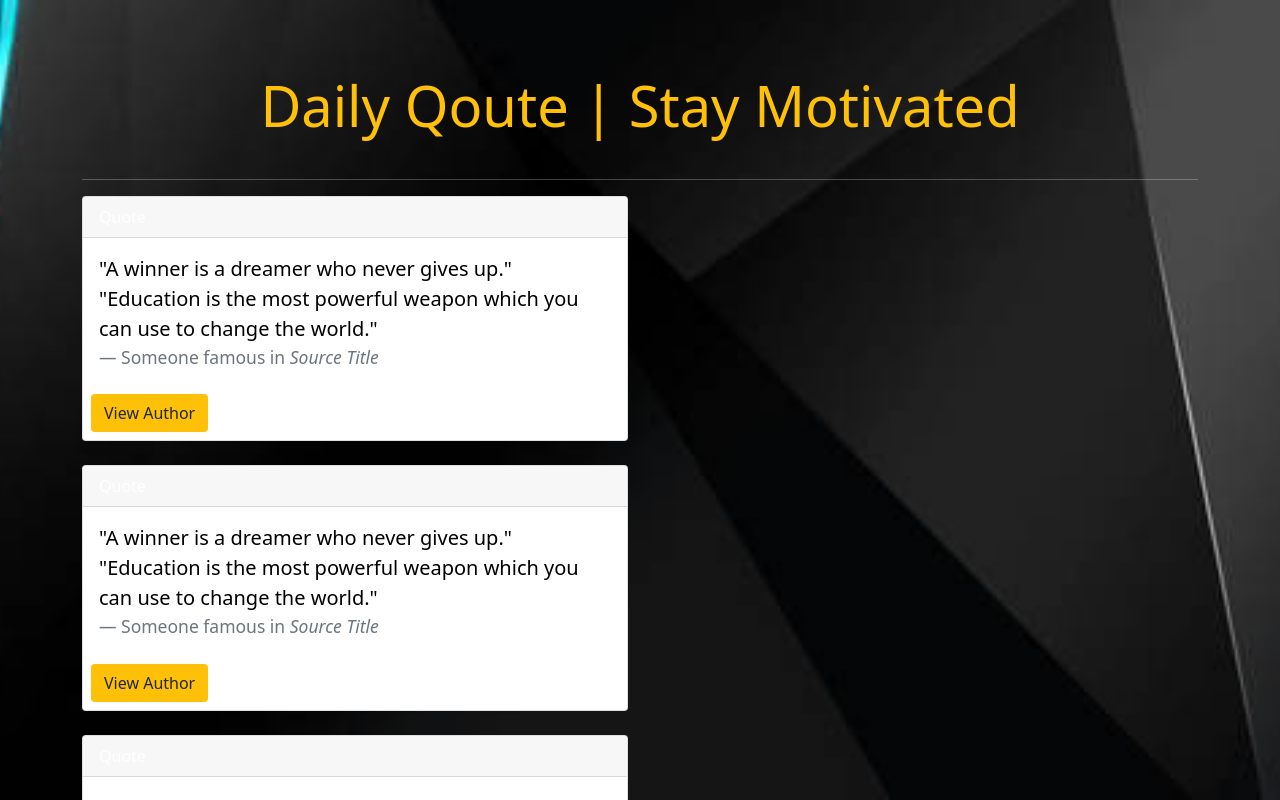
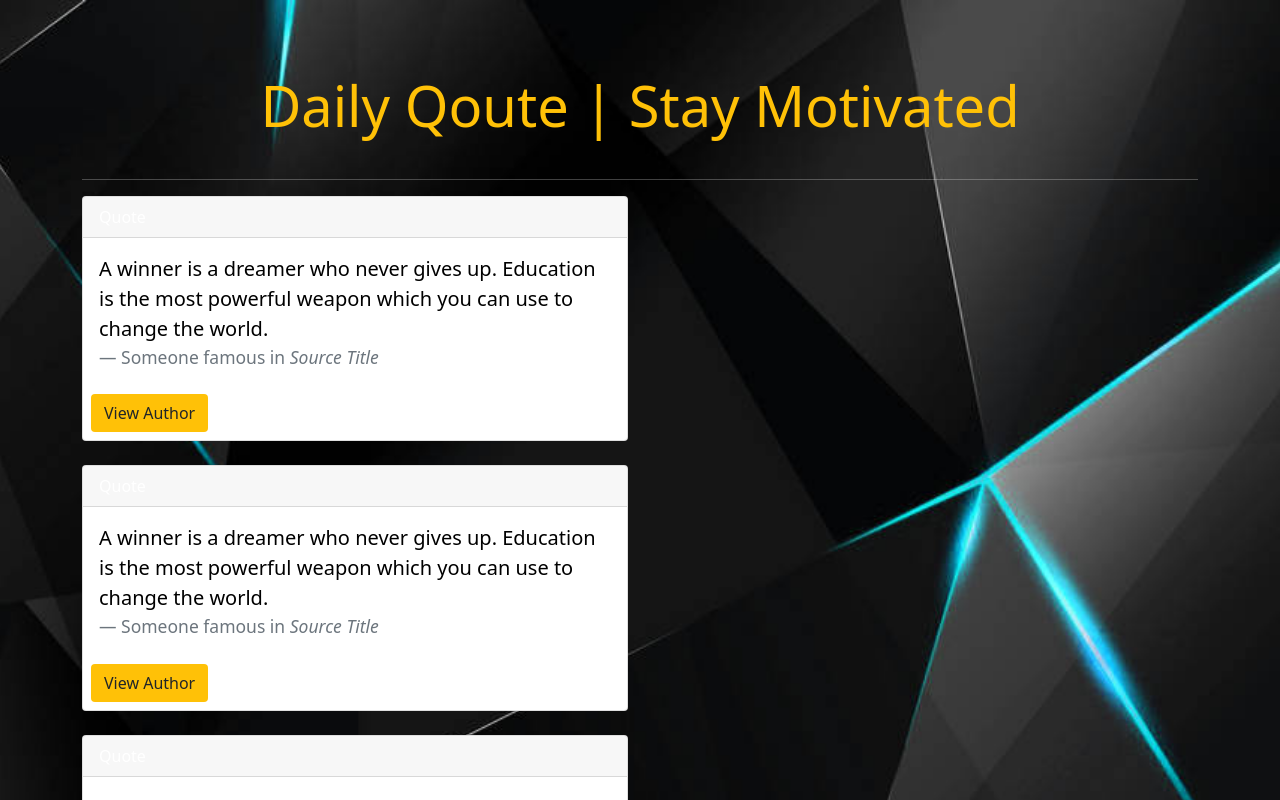
Before and after one commit to FidelMunywoki/daily-quote, an Angular app: page / in a window 1280 px wide. Shown: the top 800 px of the page. Built offline with nearby package versions, Linux system fonts and the light colour scheme.

Commit message:
add toggle function

```diff
--- a/src/app/quote/quote.component.ts
+++ b/src/app/quote/quote.component.ts
@@ -9,13 +9,15 @@
 export class QuoteComponent implements OnInit {
 
   quotes:Quote[] = [
-    {id:1, authorName:'Amerix',quoteDescription: '"A winner is a dreamer who never gives up." "Education is the most powerful weapon which you can use to change the world."'},
-    {id:2,authorName:'Nelson Mandela',quoteDescription: '"A winner is a dreamer who never gives up." "Education is the most powerful weapon which you can use to change the world."'},
-    {id:3,authorName:'Lucky Dube', quoteDescription: '"A winner is a dreamer who never gives up." "Education is the most powerful weapon which you can use to change the world."'},
-    {id:4,authorName:'Fidel Munywoki',quoteDescription: '"A winner is a dreamer who never gives up." "Education is the most powerful weapon which you can use to change the world."'},
-    {id:5,authorName:'Michael Jordan', quoteDescription: '"A winner is a dreamer who never gives up." "Education is the most powerful weapon which you can use to change the world."'},
-    {id:6,authorName: 'Michael B Jordan', quoteDescription: '"A winner is a dreamer who never gives up." "Education is the most powerful weapon which you can use to change the world."'},
+    new Quote (1, "A winner is a dreamer who never gives up. Education is the most powerful weapon which you can use to change the world.", "Nelson Mandela"),
+    new Quote (2, "A winner is a dreamer who never gives up. Education is the most powerful weapon which you can use to change the world.", "Nelson Mandela"),
+    new Quote (3, "A winner is a dreamer who never gives up. Education is the most powerful weapon which you can use to change the world.", "Nelson Mandela"),
+
   ];
+
+  toggleDetails(index: number) {
+    this.quotes[index].showAuthorName = !this.quotes[index].showAuthorName;
+  }
 
   constructor() { }
 
```
